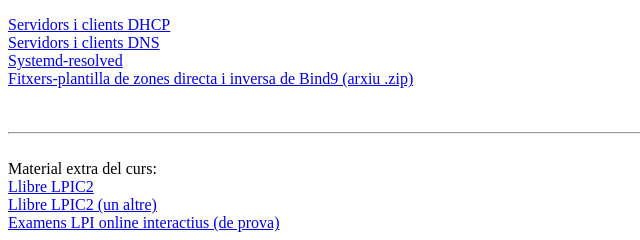
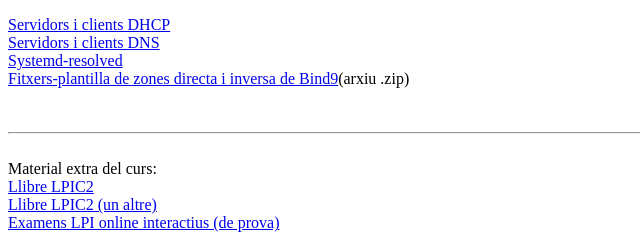
Before and after one commit to q2dg/LPIC2, a plain HTML site: page index.html in a window 1280 px wide. Shown: the part 374-614 px from the top of the page, 0-640 px from the left. Drawn offline with Linux system fonts and the light colour scheme.

Commit message:
Update index.html

```diff
--- a/index.html
+++ b/index.html
@@ -17,7 +17,7 @@
 <a href="Dhcp.pdf">Servidors i clients DHCP</a><br>
 <a href="Dns.pdf">Servidors i clients DNS</a><br>
 <a href="Systemd-resolved.pdf">Systemd-resolved</a><br>
-<a href="PlantillesZones.zip">Fitxers-plantilla de zones directa i inversa de Bind9 (arxiu .zip)</a><br><br>
+<a href="PlantillesZones.zip">Fitxers-plantilla de zones directa i inversa de Bind9</a>(arxiu .zip)<br><br>
 <!--
 <a href="a.pdf">Servidors i clients HTTP/S</a><br>
 <a href="a.pdf">Servidor proxy HTTP (Squid)</a><br><br>
```
